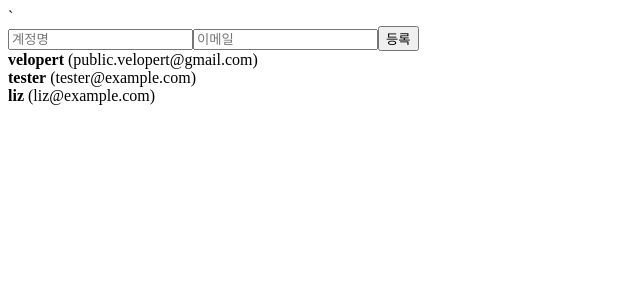
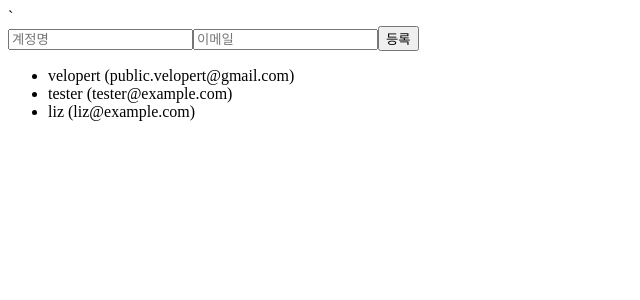
Before and after one commit to h-0y28/LearningReact2, a React (Create React App) app: page / in a window 1280 px wide. Shown: the top 300 px of the page, without its empty margins (0-640 px from the left). Built offline with nearby package versions, Linux system fonts and the light colour scheme.

Commit message:
add array

```diff
--- a/src/UserList.js
+++ b/src/UserList.js
@@ -1,38 +1,15 @@
+// UserList.js
 import React from "react";
 
-function User({ user }) {
+function UserList({ users }) {
   return (
-    <div>
-      <b>{user.username}</b> <span>({user.email})</span>
-    </div>
-  );
-}
-
-function UserList() {
-  const users = [
-    {
-      id: 1,
-      username: "velopert",
-      email: "public.velopert@gmail.com",
-    },
-    {
-      id: 2,
-      username: "tester",
-      email: "tester@example.com",
-    },
-    {
-      id: 3,
-      username: "liz",
-      email: "liz@example.com",
-    },
-  ];
-
-  return (
-    <div>
-      <User user={users[0]} />
-      <User user={users[1]} />
-      <User user={users[2]} />
-    </div>
+    <ul>
+      {users.map((user) => (
+        <li key={user.id}>
+          {user.username} ({user.email})
+        </li>
+      ))}
+    </ul>
   );
 }
 
```
